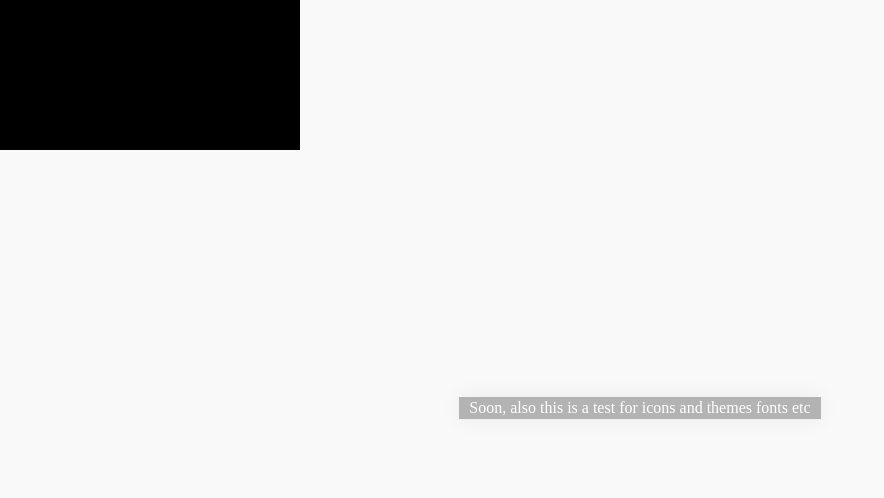
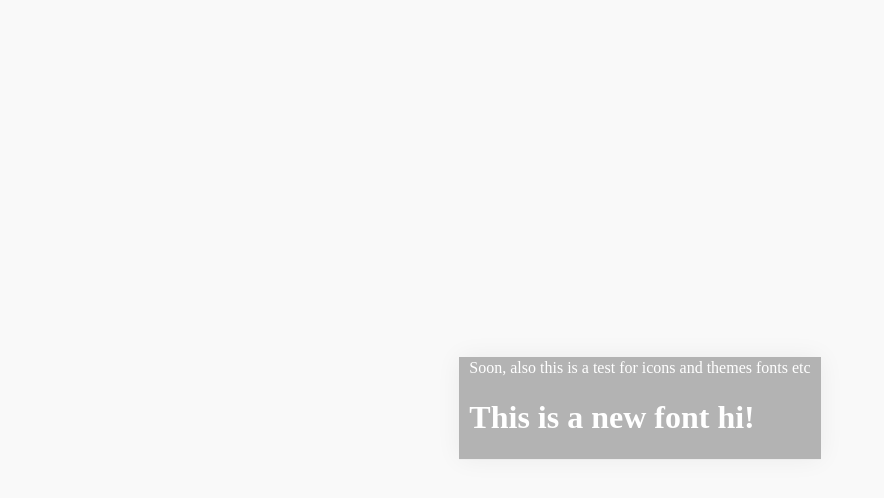
Before and after one commit to webhenrique/webhenrique, a plain HTML site: page font_test.html in a window 1280 px wide. Shown: the whole page, without its empty margins (0-884 px from the left). Drawn offline with Linux system fonts and the light colour scheme.

Commit message:
Update font_test.html

```diff
--- a/font_test.html
+++ b/font_test.html
@@ -3,6 +3,13 @@
 <head>
 <meta name="viewport" content="width=device-width, initial-scale=1">
 <style>
+
+@font-face { font-family: June; src: url('https://outsystemsqual02.jmartins.com/resourcesfont/Roboto-Bold-webfont.eot'); }
+h1 {
+font-family:June;
+}
+
+
 html, body { height: 100%; }
 body {
   display: flex;
@@ -44,11 +51,11 @@ body {
 
 <div class="container">
   Soon, also this is a test for icons and themes fonts etc
+<h1>This is a new font hi!</h1>
 </div>
 
 
 
-<canvas class="background"></canvas>
 
 
 
```
